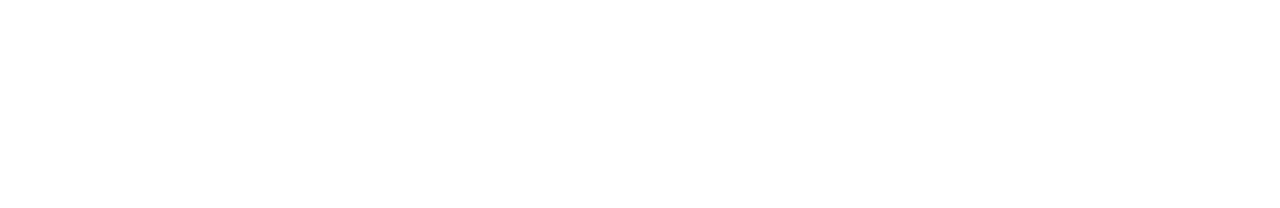
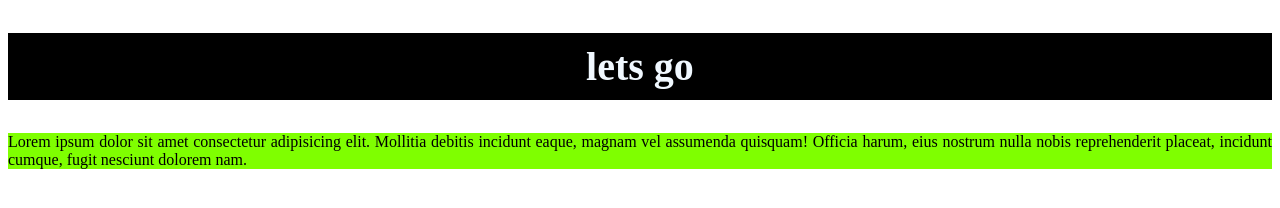
Before and after one commit to Zahin1033/pg-first-repo, a plain HTML site: page index.html in a window 1280 px wide. Drawn offline with Linux system fonts and the light colour scheme.

Commit message:
added css

```diff
--- a/index.html
+++ b/index.html
@@ -3,9 +3,13 @@
 <head>
     <meta charset="UTF-8">
     <meta name="viewport" content="width=device-width, initial-scale=1.0">
-    <title>Git repo practice</title>
+    <title>Git repo practicegit</title>
+    <link rel="stylesheet" href="styles/style.css">
 </head>
 <body>
+    <h2>lets go</h2>
+    <p>Lorem ipsum dolor sit amet consectetur adipisicing elit. Mollitia debitis incidunt eaque, magnam vel assumenda quisquam! Officia harum, eius nostrum nulla nobis reprehenderit placeat, incidunt cumque, fugit nesciunt dolorem nam.
 
+    </p>
 </body>
 </html>
--- /dev/null
+++ b/styles/style.css
@@ -0,0 +1,13 @@
+h2{
+    background-color: black;
+    color: aliceblue;
+    text-align: center;
+    font-size: 40px;
+    padding: 10px;
+
+}
+p{
+    background-color: chartreuse;
+    color: black;
+    text-align: justify;
+}
```
